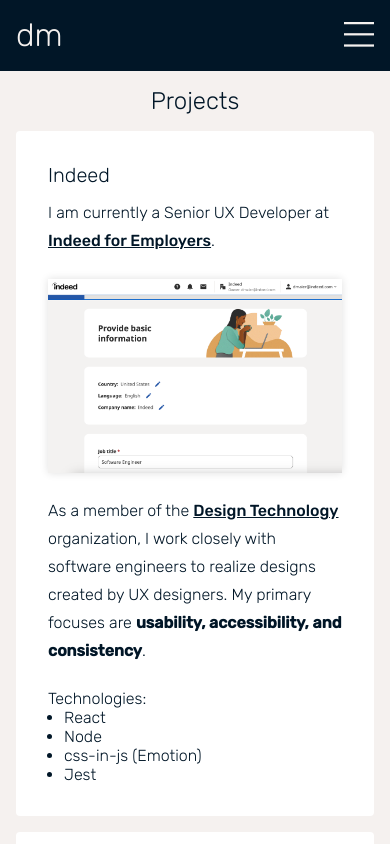
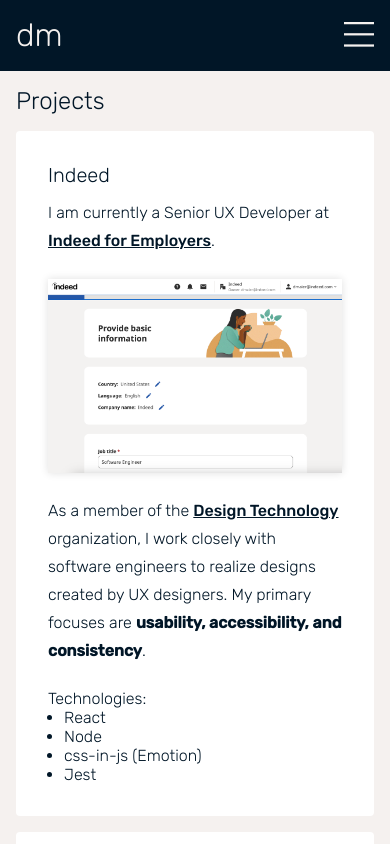
Before and after one commit to drewcmaier/portfolio, a SvelteKit app: page /projects in a window 390 px wide. Shown: the top 844 px of the page. Built offline with nearby package versions, Linux system fonts and the light colour scheme.

Commit message:
fix: adjust mobile layout

```diff
--- a/src/routes/Nav.svelte
+++ b/src/routes/Nav.svelte
@@ -89,7 +89,7 @@
 
 		position: fixed;
 		/* TODO - measure */
-		inset: 72px 0 0 0;
+		inset: 71px 0 0 0;
 		background-color: var(--color-primary);
 		border: var(--border-normal);
 
--- a/src/routes/projects/+page.svelte
+++ b/src/routes/projects/+page.svelte
@@ -82,11 +82,9 @@
 	.card-container {
 		display: flex;
 		flex-direction: column;
-		align-items: center;
 		gap: var(--spacing-3);
 
 		margin: auto;
-		width: 100%;
 		max-width: 64rem;
 	}
 </style>
```
